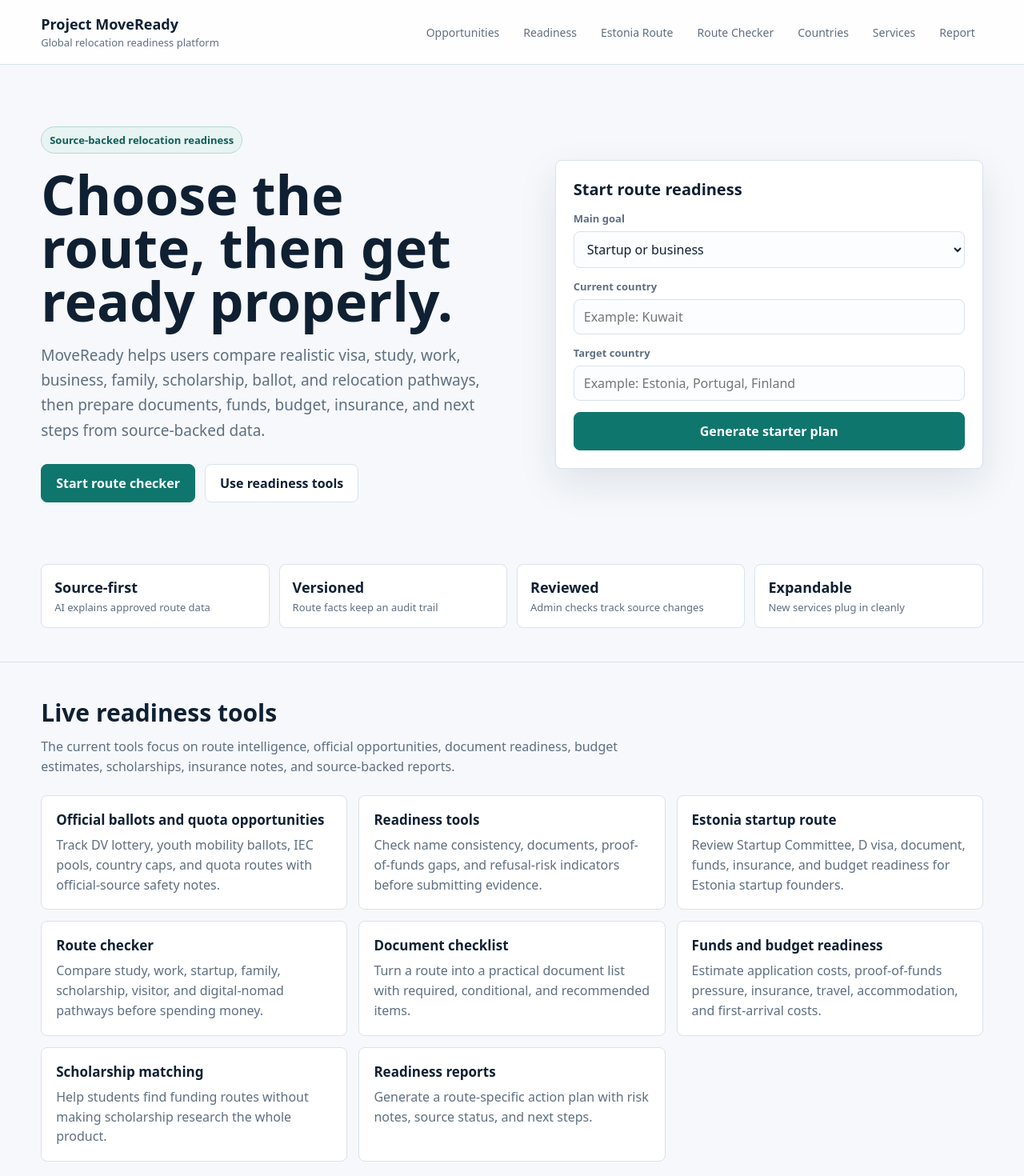
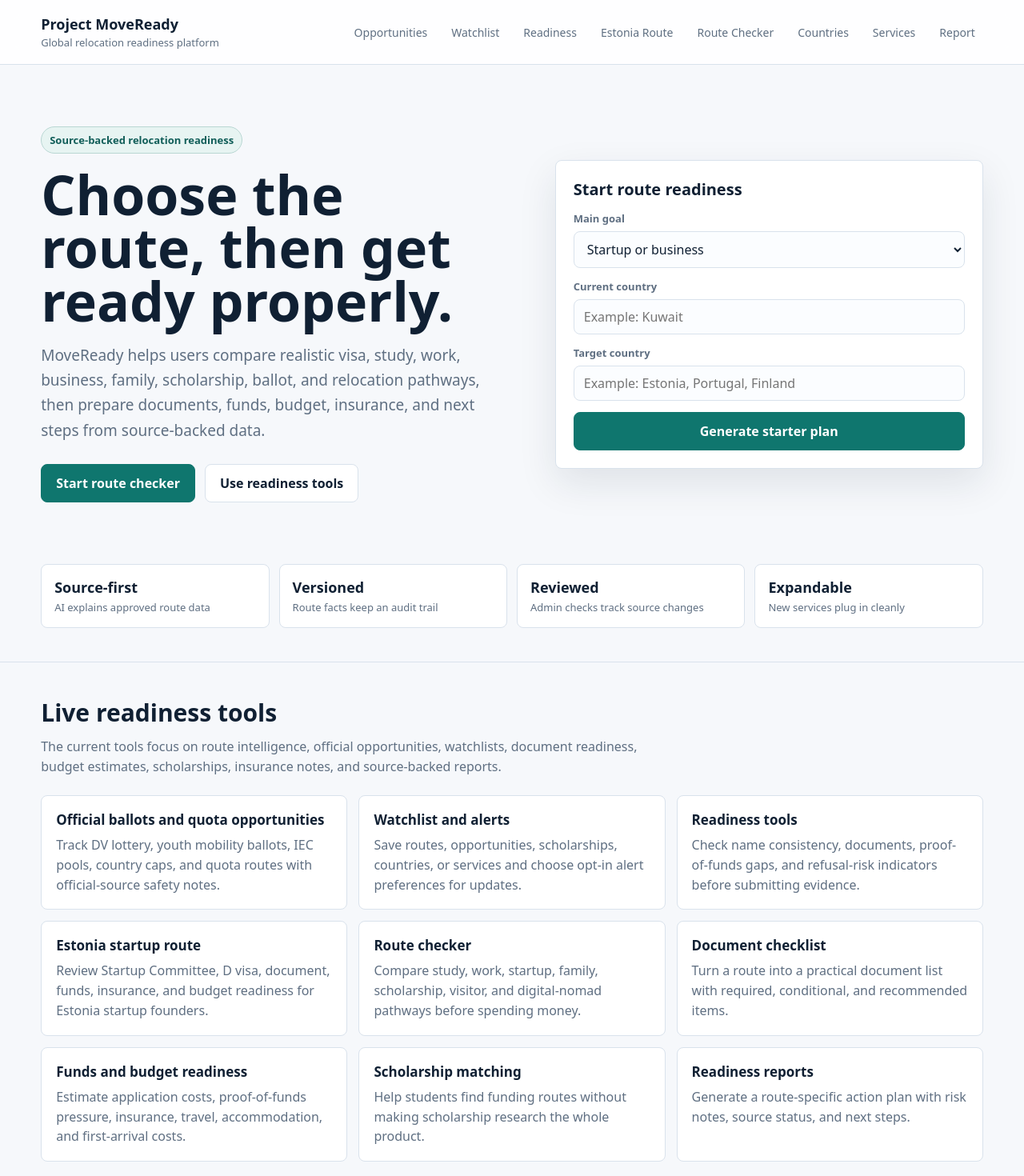
Before and after one commit to SirBM201/SirBM201-moveready-frontend, a Next.js app: page / in a window 1280 px wide. Shown: the top 1470 px of the page at 80% size. Built offline with nearby package versions, Linux system fonts and the light colour scheme.

Commit message:
Expose watchlist alerts from homepage

```diff
--- a/app/page.tsx
+++ b/app/page.tsx
@@ -5,6 +5,11 @@ const liveRoutes = [
     title: "Official ballots and quota opportunities",
     href: "/opportunities",
     text: "Track DV lottery, youth mobility ballots, IEC pools, country caps, and quota routes with official-source safety notes.",
+  },
+  {
+    title: "Watchlist and alerts",
+    href: "/watchlist",
+    text: "Save routes, opportunities, scholarships, countries, or services and choose opt-in alert preferences for updates.",
   },
   {
     title: "Readiness tools",
@@ -68,6 +73,7 @@ export default function Home() {
         </a>
         <nav className="nav" aria-label="Main navigation">
           <a href="/opportunities">Opportunities</a>
+          <a href="/watchlist">Watchlist</a>
           <a href="/readiness">Readiness</a>
           <a href="/routes/estonia-startup">Estonia Route</a>
           <a href="/route-checker">Route Checker</a>
@@ -129,7 +135,7 @@ export default function Home() {
       <section className="section" id="modules">
         <h2>Live readiness tools</h2>
         <p className="section-intro">
-          The current tools focus on route intelligence, official opportunities, document readiness, budget estimates, scholarships, insurance notes, and source-backed reports.
+          The current tools focus on route intelligence, official opportunities, watchlists, document readiness, budget estimates, scholarships, insurance notes, and source-backed reports.
         </p>
         <div className="grid">
           {liveRoutes.map((route) => (
```
